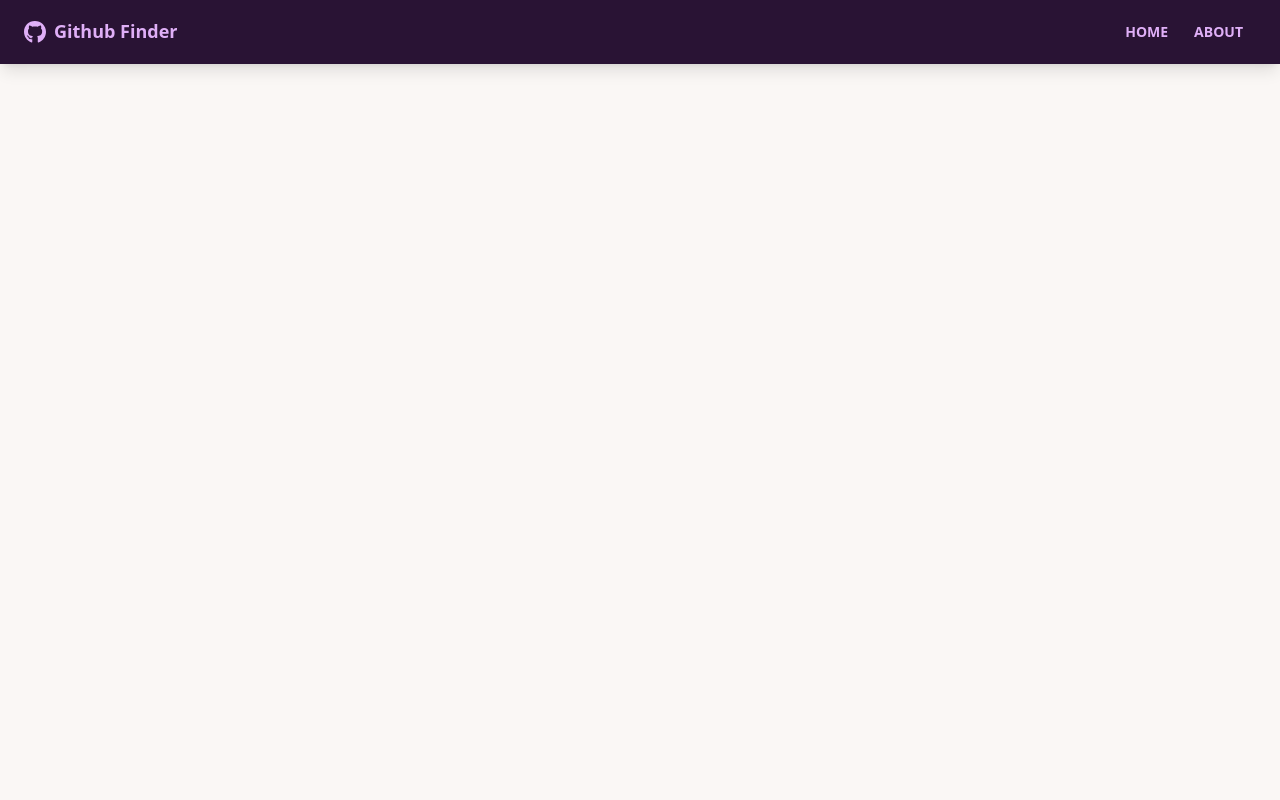
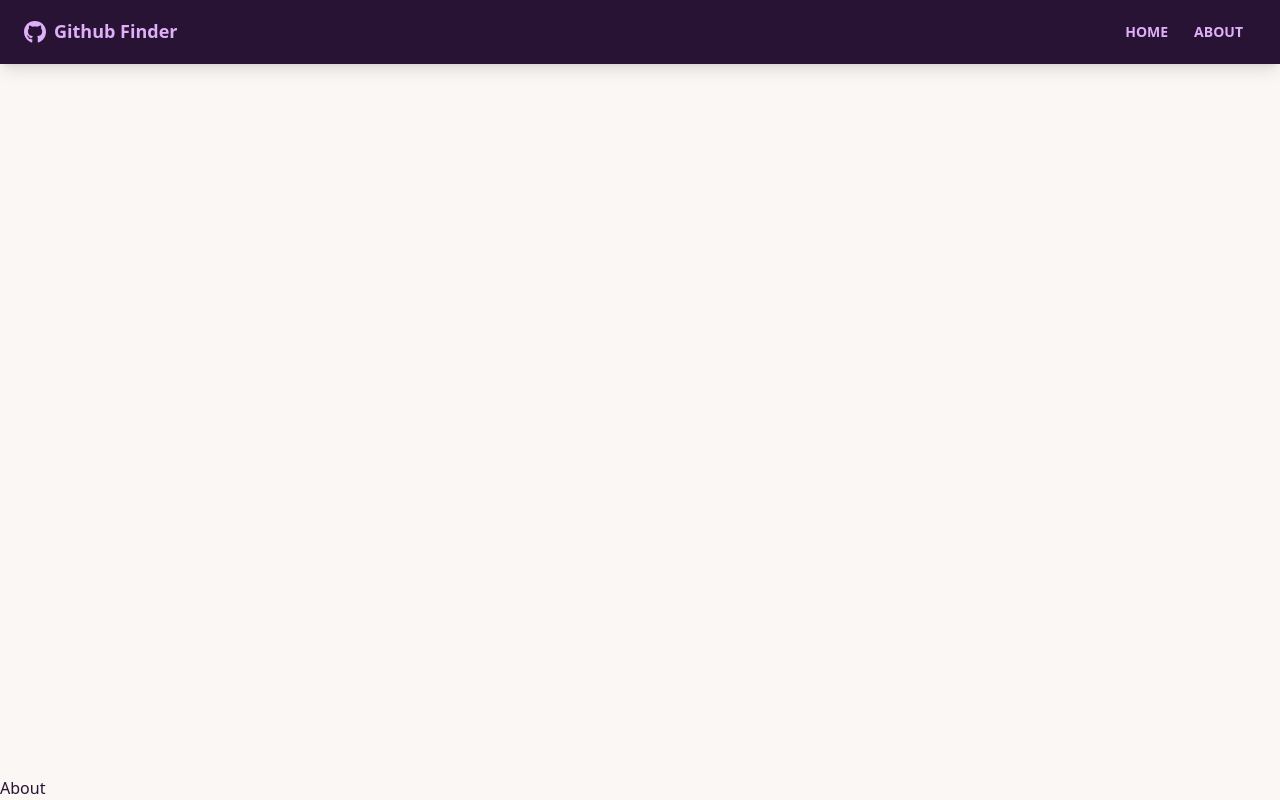
Before and after one commit to Ebbabire/github_finder, a React (Create React App) app: page /about in a window 1280 px wide. Built offline with nearby package versions, Linux system fonts and the light colour scheme; the HTML template or start-up script is replaced by a standard one.

Commit message:
added pages and routes

```diff
--- a/src/App.js
+++ b/src/App.js
@@ -1,11 +1,20 @@
 import NavBar from './components/layout/NavBar';
 import { BrowserRouter as Router, Route, Routes } from 'react-router-dom';
-
+import NotFound from './components/pages/NotFound';
+import Home from './components/pages/Home';
+import About from './components/pages/About';
 const App = () => {
   return (
     <Router>
       <div className="flex flex-col justify-between h-screen">
         <NavBar />
+        <main>
+          <Routes>
+            <Route path="/" element={<Home />} />
+            <Route path="/about" element={<About />} />
+            <Route path="/*" element={<NotFound />} />
+          </Routes>
+        </main>
       </div>
     </Router>
   );
--- /dev/null
+++ b/src/components/pages/About.js
@@ -0,0 +1,7 @@
+import React from 'react';
+
+const About = () => {
+  return <div>About</div>;
+};
+
+export default About;
--- /dev/null
+++ b/src/components/pages/Home.js
@@ -0,0 +1,7 @@
+import React from 'react';
+
+const Home = () => {
+  return <div>Home</div>;
+};
+
+export default Home;
--- /dev/null
+++ b/src/components/pages/NotFound.js
@@ -0,0 +1,7 @@
+import React from 'react';
+
+const NotFound = () => {
+  return <div>not Found</div>;
+};
+
+export default NotFound;
```
